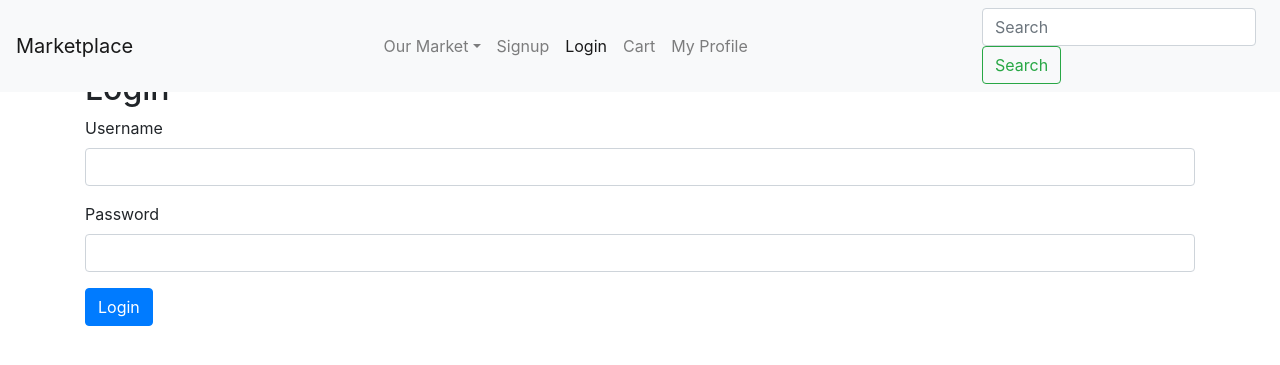
After one commit to OlivierGL/Marketplace, a Django app: page /login/ in a window 1280 px wide. The commit adds this page. Shown: the top 365 px of the page. Run offline with Django 3.2, Linux system fonts and the light colour scheme; some libraries are stand-ins or nearby versions.

Commit message:
Added functional Login page

```diff
--- a/Marketplace/Market/templates/Market/base.html
+++ b/Marketplace/Market/templates/Market/base.html
@@ -10,9 +10,9 @@
           integrity="sha384-Vkoo8x4CGsO3+Hhxv8T/Q5PaXtkKtu6ug5TOeNV6gBiFeWPGFN9MuhOf23Q9Ifjh" crossorigin="anonymous">
 
     {% if title %}
-    <title>{{ title }}</title>
+        <title>{{ title }}</title>
     {% else %}
-    <title>Marketplace</title>
+        <title>Marketplace</title>
     {% endif %}
 </head>
 <body style="padding-top: 70px;">
@@ -31,24 +31,27 @@
                     <a class="nav-link dropdown-toggle" data-toggle="dropdown" href="#" role="button"
                        aria-haspopup="true" aria-expanded="false">Our Market</a>
                     <div class="dropdown-menu">
-                        <a class="dropdown-item {% if activeNavItem == 'paintings' %}active{% endif %}" href="/paintings">Paintings</a>
-                        <a class="dropdown-item {% if activeNavItem == 'sculptures' %}active{% endif %}" href="/sculptures">Sculptures</a>
+                        <a class="dropdown-item {% if activeNavItem == 'paintings' %}active{% endif %}"
+                           href="/paintings">Paintings</a>
+                        <a class="dropdown-item {% if activeNavItem == 'sculptures' %}active{% endif %}"
+                           href="/sculptures">Sculptures</a>
                         <a class="dropdown-item {% if activeNavItem == 'clothes' %}active{% endif %}" href="/clothes">Clothes</a>
                         <a class="dropdown-item {% if activeNavItem == 'jewelry' %}active{% endif %}" href="/jewelry">Jewelry</a>
-                        <a class="dropdown-item {% if activeNavItem == 'glass_art' %}active{% endif %}" href="/glass_art">Glass Art</a>
+                        <a class="dropdown-item {% if activeNavItem == 'glass_art' %}active{% endif %}"
+                           href="/glass_art">Glass Art</a>
                     </div>
                 </li>
                 <li class="nav-item {% if activeNavItem == 'signup' %}active{% endif %}">
                     <a class="nav-link" href="/signup">Signup</a>
                 </li>
-                <li class="nav-item">
-                    <a class="nav-link {% if activeNavItem == 'login' %}active{% endif %}" href="#">Login</a>
+                <li class="nav-item {% if activeNavItem == 'login' %}active{% endif %}">
+                    <a class="nav-link" href="/login">Login</a>
                 </li>
-                <li class="nav-item">
-                    <a class="nav-link {% if activeNavItem == 'cart' %}active{% endif %}" href="#">Cart</a>
+                <li class="nav-item {% if activeNavItem == 'cart' %}active{% endif %}">
+                    <a class="nav-link" href="#">Cart</a>
                 </li>
-                <li class="nav-item">
-                    <a class="nav-link {% if activeNavItem == 'myProfile' %}active{% endif %}" href="#">My Profile</a>
+                <li class="nav-item {% if activeNavItem == 'myProfile' %}active{% endif %}">
+                    <a class="nav-link" href="#">My Profile</a>
                 </li>
             </ul>
         </div>
@@ -60,8 +63,20 @@
     </div>
 </nav>
 
-{% block content %}{% endblock content %}
+<div class="container">
 
+    {% for message in messages %}
+        <div class="alert {{ message.tags }} alert-dismissible" role="alert">
+            <button type="button" class="close" data-dismiss="alert" aria-label="Close">
+                <span aria-hidden="true">&times;</span>
+            </button>
+            {{ message }}
+        </div>
+    {% endfor %}
+
+    {% block content %}{% endblock content %}
+
+</div>
 <!-- jQuery, Popper.js, Bootstrap JS, transition.js -->
 <script src="https://code.jquery.com/jquery-3.4.1.slim.min.js"
         integrity="sha384-J6qa4849blE2+poT4WnyKhv5vZF5SrPo0iEjwBvKU7imGFAV0wwj1yYfoRSJoZ+n"
--- a/Marketplace/Marketplace/urls.py
+++ b/Marketplace/Marketplace/urls.py
@@ -19,6 +19,7 @@ from Users import views as users_views
 
 urlpatterns = [
     path('admin/', admin.site.urls),
-    path('signup/', users_views.signup),
+    path('signup/', users_views.signup, name='signup'),
+    path('login/', users_views.do_login, name='login'),
     path('', include('Market.urls'), name='market'),
 ]
--- a/Marketplace/Users/forms.py
+++ b/Marketplace/Users/forms.py
@@ -1,5 +1,10 @@
 from django import forms
 import re
+
+
+class LoginForm(forms.Form):
+    username = forms.CharField()
+    password = forms.CharField()
 
 
 class SignupForm(forms.Form):
--- /dev/null
+++ b/Marketplace/Users/templates/Users/login.html
@@ -0,0 +1,24 @@
+{% extends "Market/base.html" %}
+{% block content %}
+    <form action="" method="post">
+        {% csrf_token %}
+        <h2>Login</h2>
+        <fieldset>
+            <div class="form-group">
+                <label for="usernameInput">Username</label>
+                <input type="text" class="form-control" id="usernameInput" name="username"
+                       value="{{ form.data.username }}">
+                <small id="usernameError" class="form-text text-muted">{{ form.username.errors }}</small>
+            </div>
+            <div class="form-group">
+                <label for="passwordInput">Password</label>
+                <input type="password" class="form-control" id="passwordInput" name="password">
+                <small id="passwordError" class="form-text text-muted">{{ form.password.errors }}</small>
+            </div>
+            <p>
+                <input class="btn btn-primary" type="submit" value="Login"/>
+            </p>
+        </fieldset>
+    </form>
+
+{% endblock content %}
--- a/Marketplace/Users/views.py
+++ b/Marketplace/Users/views.py
@@ -1,5 +1,9 @@
 from django.shortcuts import render
+from django.http import HttpResponseRedirect
+from django.urls import reverse
+from django.contrib import messages
 from django.contrib.auth.models import User
+from django.contrib.auth import authenticate, login
 from .models import UserInfo, Address
 from . import forms
 from django.db import IntegrityError
@@ -37,7 +41,7 @@ def signup(request):
                     rating=0
                 )
 
-                return render(request, 'Market/home.html')
+                return HttpResponseRedirect(reverse('login'))
             except IntegrityError:
                 form.add_error('username', 'Username is taken')
         context['form'] = form
@@ -46,3 +50,23 @@ def signup(request):
 
     context['form'] = form
     return render(request, 'Users/signup.html', context)
+
+
+def do_login(request):
+    context = {'activeNavItem': 'login'}
+    if request.method == 'POST':
+        form = forms.LoginForm(request.POST)
+        if form.is_valid():
+            user = authenticate(request,
+                                username=form.cleaned_data['username'],
+                                password=form.cleaned_data['password'])
+            if user is not None:
+                login(request, user)
+                if 'next' in request.GET:
+                    return HttpResponseRedirect(request.GET['next'])
+                messages.success(request, 'Login successful')
+                return HttpResponseRedirect(reverse('market-home'))
+            else:
+                messages.error(request, 'Unable to log in')
+        context['form'] = form
+    return render(request, 'Users/login.html', context)
```
Also changed, not shown: Marketplace/Marketplace/settings.py (+8 -0 lines), Marketplace/Users/templates/Users/signup.html (+9 -11 lines).
